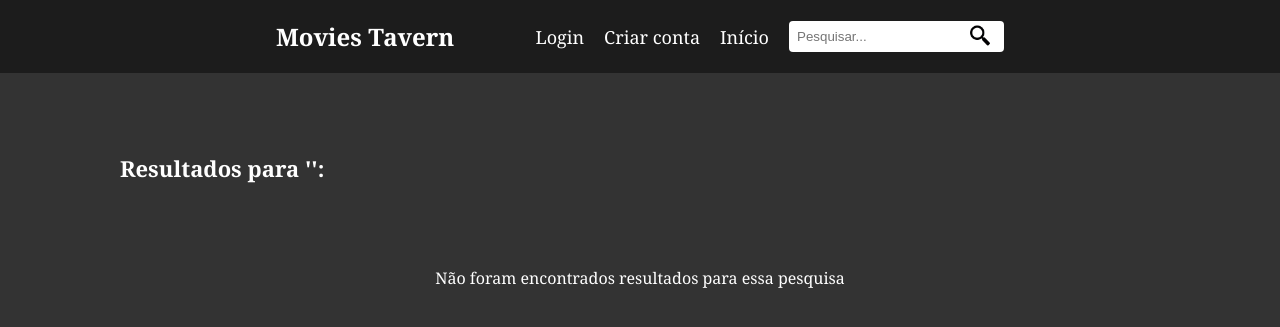
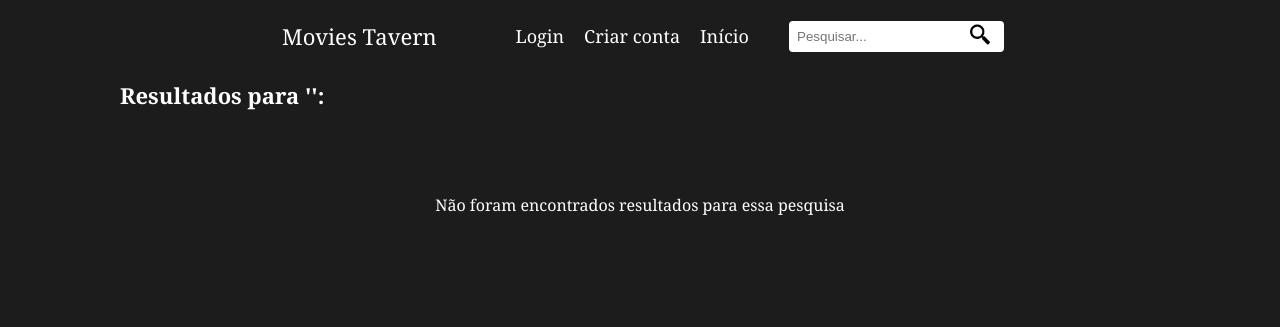
Before and after one commit to thiagocamerato757/Movies_Tavern, a Flask app: template templates/search.html in a window 1280 px wide. Shown: the top 327 px of the page. Run offline with Flask 3, Linux system fonts and the light colour scheme; the template is opened without the code that fills it, so the values that code supplies are empty; parts of the project's set-up code (start-up, migrations or seed data) failed here and were passed over.

Commit message:
alteracao da paginacao, ordenacao do filme e botao do movies tavern

```diff
--- a/app.py
+++ b/app.py
@@ -1,5 +1,6 @@
 from flask import Flask, render_template, request
 import requests
+import re
 
 app = Flask(__name__)
 
@@ -59,17 +60,16 @@ def search():
     page = request.args.get('page', 1, type=int)
     if query:
         # Faz uma requisição GET à API do TMDb para buscar filmes
-        url = f'https://api.themoviedb.org/3/search/movie?api_key={API_KEY}&query={query}&page={page}'
+        url = f'https://api.themoviedb.org/3/search/movie?api_key={API_KEY}&query={query}&page={page}&sort_by=vote_average.desc'
         response = requests.get(url)
         data = response.json() # Converte a resposta em JSON
         movies = data.get('results', []) # Obtém a lista de resultados
+        sorted_movies = sorted(movies, key=lambda x: x['title']) #ordenando filmes pelo título
         total_pages = data.get('total_pages', 1)
     else:
         movies = [] # Se não houver termo de busca, a lista de filmes é vazia
         total_pages = 1
-    return render_template('search.html', movies=movies,query=query, page=page, total_pages=total_pages)
-
-
+    return render_template('search.html', movies=sorted_movies,query=query, page=page, total_pages=total_pages)
 
 @app.route('/movie/<int:movie_id>')
 def movie_detail(movie_id):
@@ -88,5 +88,26 @@ def movie_detail(movie_id):
     movie = response.json() # Converte a resposta em JSON
     return render_template('movie.html', movie=movie) # Renderiza o template com os detalhes do filme
 
+def pagination_range(current_page, total_pages, delta=1):
+    """
+    Generate pagination range for displaying limited pages with '...' in between.
+
+    :param current_page: The current active page.
+    :param total_pages: The total number of pages.
+    :param delta: The number of pages to display around the current page.
+    :return: A list with the pagination range and '...' as None.
+    """
+    range_with_dots = []
+    for p in range(1, total_pages + 1):
+        if p == 1 or p == total_pages or (current_page - delta <= p <= current_page + delta):
+            range_with_dots.append(p)
+        elif range_with_dots[-1] is not None:
+            range_with_dots.append(None)
+    return range_with_dots
+
+@app.context_processor
+def utility_processor():
+    return dict(pagination_range=pagination_range)
+
 if __name__ == '__main__':
     app.run(debug=True, port=8001) # Executa o aplicativo Flask no modo debug
--- a/static/buscastyle.css
+++ b/static/buscastyle.css
@@ -5,14 +5,8 @@
 
 body {
     font-family: Cambria, Cochin, Georgia, Times, 'Times New Roman', serif;
-    background-color: #333;
+    background-color: #1c1c1c;
     color: #fff;
-}
-
-header {
-    display: flex;
-    justify-content: center;
-    background-color: #1c1c1c;
 }
 
 .container {
@@ -20,23 +14,35 @@ header {
     margin: 0 auto;
     padding: 20px;
     display: flex;
+    justify-content: space-between;
     align-items: center;
+    position: absolute;
+}
+
+header {
+    display: flex;
+    justify-content: center;
+    width: 100%;
 }
 
 #logo {
-    margin-right: auto;
-    font-size: 24px;
+    font-family: Cambria, Cochin, Georgia, Times, 'Times New Roman', serif;
+    font-size: 22px;
+}
+
+.nav-search-container {
+    display: flex;
+    align-items: center;
 }
 
 nav ul {
     list-style: none;
     display: flex;
-
+    margin: 0;
 }
 
 nav ul li {
     margin-right: 20px;
-
 }
 
 nav ul li a {
@@ -50,9 +56,17 @@ nav ul li a:hover {
     color: #C5A647;
 }
 
+.botao_logo {
+    background-color: transparent;
+    color: #fff;
+    border: none;
+    cursor: pointer;
+}
+
 .barra-pesquisa {
     position: relative;
     display: inline-block;
+    margin-left: 20px;
 }
 
 .barra-pesquisa input[type="text"] {
--- a/templates/movie.html
+++ b/templates/movie.html
@@ -30,7 +30,7 @@
                 {% if movie.poster_path %}
                     <img class="imagem-filme" src="https://image.tmdb.org/t/p/w500{{ movie.poster_path }}" alt="{{ movie.title }} poster">
                 {% else %}
-                    <img class="imagem-filme" src="{{ url_for('static', filename='no_image.jpg') }}" alt="{{ movie.title }} poster">
+                    <img class="imagem-filme" src="{{ url_for('static', filename='noimage_door.png') }}" alt="{{ movie.title }} poster">
                 {% endif %}
                 <div class="avaliacao-container">
                     <button id="btn-avaliar">Avaliar</button>
--- a/templates/search.html
+++ b/templates/search.html
@@ -10,7 +10,8 @@
 <body>
     <header>
         <div class="container">
-            <h1 id="logo">Movies Tavern</h1>
+            <a href="/"><button id="logo" class="botao_logo">Movies Tavern</button></a>
+            <div class="nav-search-container">
                 <nav>
                     <ul>
                         <li><a href="#">Login</a></li>
@@ -24,6 +25,7 @@
                         <img src="static/pesquisa-de-lupa.png" alt="Lupa" class="icone-lupa">
                     </button>
                 </form>
+            </div>
         </div>
     </header>
     <h2>Resultados para '{{query}}':</h2><br><br>
@@ -51,9 +53,15 @@
                     {% if page > 1 %}
                         <a href="{{ url_for('search', query=query, page=page-1) }}">Anterior</a>
                     {% endif %}
-                    {% for p in range(1, total_pages + 1) %}
+
+                    {% for p in pagination_range(page, total_pages) %}
+                        {% if p %}
                             <a href="{{ url_for('search', query=query, page=p) }}" class="{{ 'active' if p == page else '' }}">{{ p }}</a>
+                        {% else %}
+                            <span>...</span>
+                        {% endif %}
                     {% endfor %}
+
                     {% if page < total_pages %}
                         <a href="{{ url_for('search', query=query, page=page+1) }}">Próxima</a>
                     {% endif %}
```
Also changed, not shown: static/styles.css (+19 -5 lines), templates/TelaInicial.html (+3 -4 lines). Lines whose indentation alone changed are shown as unchanged.
